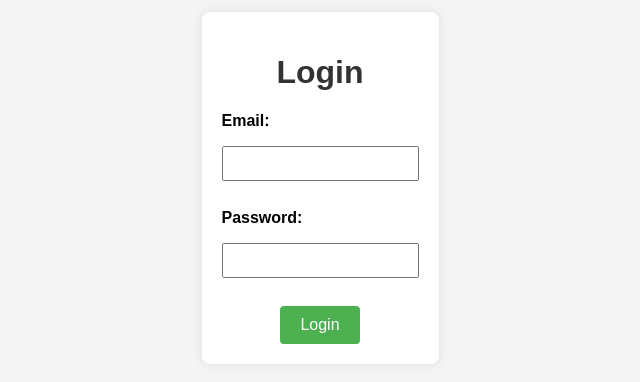
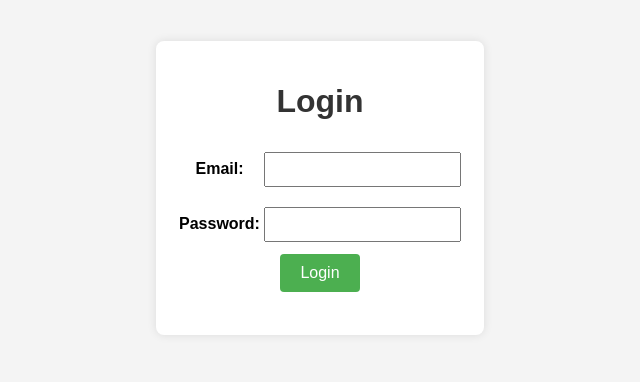
Before and after one commit to bastyle/react-simple-app, a React (Create React App) app: page / in a window 1280 px wide. Shown: the part 212-594 px from the top of the page, without its empty margins (320-960 px from the left). Built offline with nearby package versions, Linux system fonts and the light colour scheme.

Commit message:
fixed form displayt

```diff
--- a/src/components/forms/LoginForm.js
+++ b/src/components/forms/LoginForm.js
@@ -38,24 +38,34 @@
       <h1>Login</h1>
       <form>
         <div className="form-group">
-          <label>Email:</label>
-          <input
-            type="email"
-            value={email}
-            onChange={(e) => setEmail(e.target.value)}
-          />
+          <table>
+            <tr>
+              <td>
+                <label>Email:</label>
+                </td>
+              <td>
+                <input type="email" value={email} onChange={(e) => setEmail(e.target.value)}/>
+              </td>
+            </tr>
+          <tr>
+            <td>
+              <label>Password:</label>
+            </td>
+            <td>
+              <input type="password" value={password} onChange={(e) => setPassword(e.target.value)}/>
+            </td>
+          </tr>
+          <tr>
+            <td colSpan={2}>
+            <button type="button" onClick={handleLogin}>
+              Login
+            </button>
+            </td>
+          </tr>
+        </table>
+
+
         </div>
-        <div className="form-group">
-          <label>Password:</label>
-          <input
-            type="password"
-            value={password}
-            onChange={(e) => setPassword(e.target.value)}
-          />
-        </div>
-        <button type="button" onClick={handleLogin}>
-          Login
-        </button>
       </form>
       <ToastContainer position="top-right" autoClose={5000} hideProgressBar />
     </>
```
